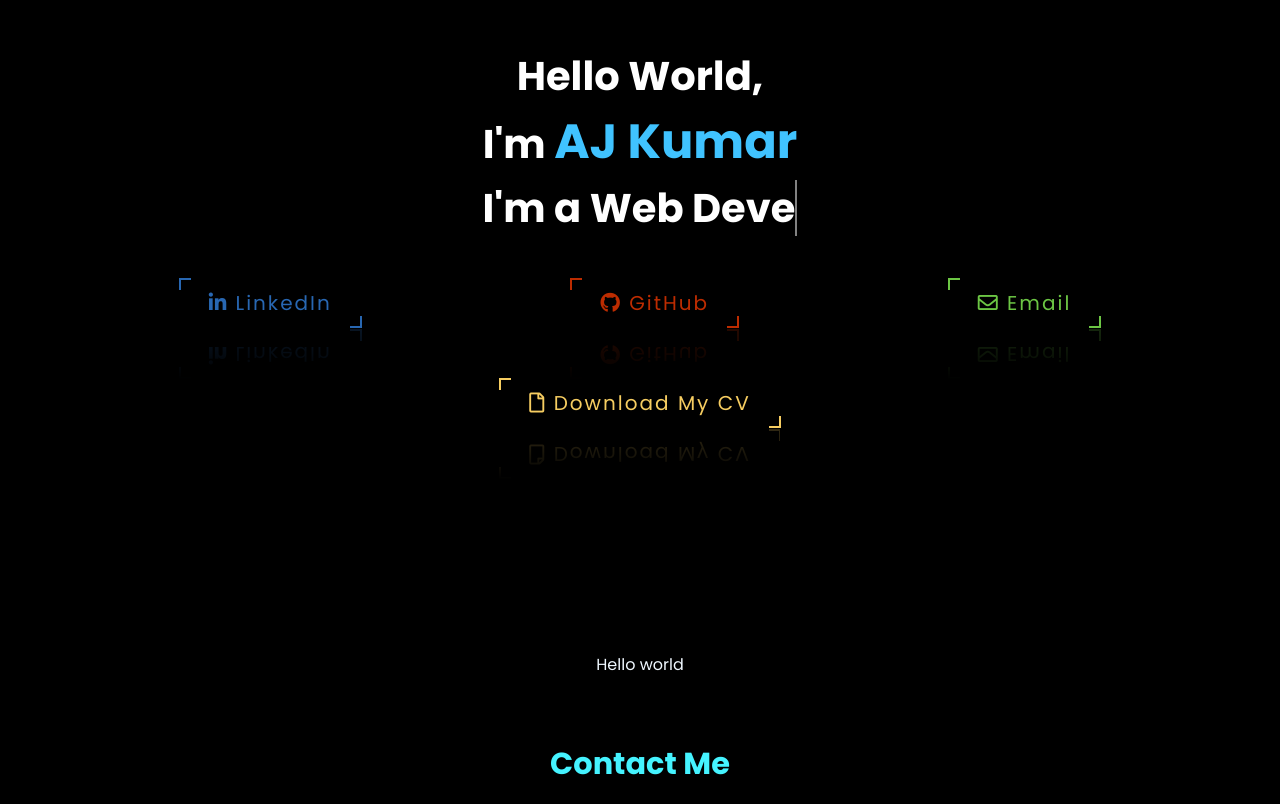
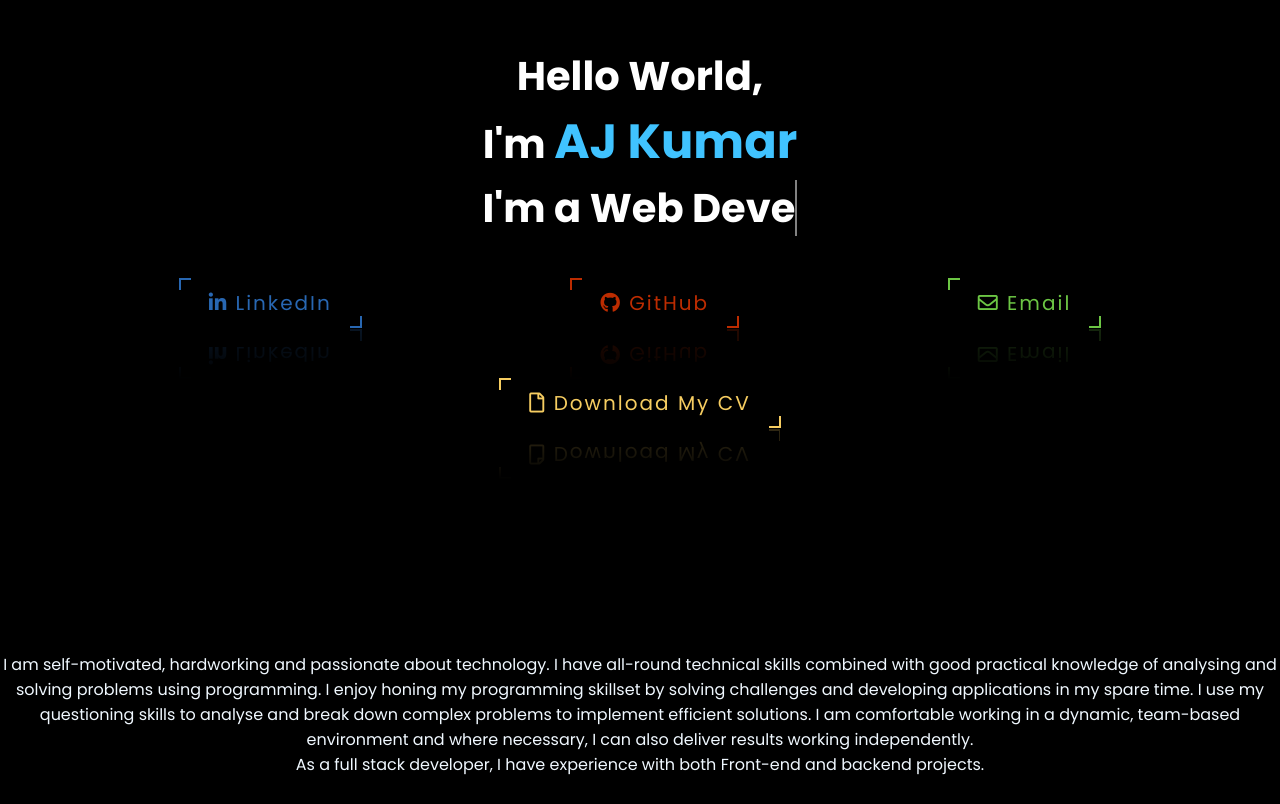
Before and after one commit to ajkumar29/ajkumar29.github.io, a React (Create React App) app: page / in a window 1280 px wide. Shown: the part 148-952 px from the top of the page. Built offline with nearby package versions, Linux system fonts and the light colour scheme.

Commit message:
added text to about.js

```diff
--- a/src/panels/about.js
+++ b/src/panels/about.js
@@ -4,8 +4,19 @@ import "./about.css";
 export default function About() {
   return (
     <div className="aboutContainer">
-      <div data-aos="fade-up" className="abouttext1">
-        Hello world
+      <div data-aos="fade-up">
+        I am self-motivated, hardworking and passionate about technology. I have
+        all-round technical skills combined with good practical knowledge of
+        analysing and solving problems using programming. I enjoy honing my
+        programming skillset by solving challenges and developing applications
+        in my spare time. I use my questioning skills to analyse and break down
+        complex problems to implement efficient solutions. I am comfortable
+        working in a dynamic, team-based environment and where necessary, I can
+        also deliver results working independently.
+      </div>
+      <div data-aos="fade-up">
+        As a full stack developer, I have experience with both Front-end and
+        backend projects.
       </div>
     </div>
   );
```
